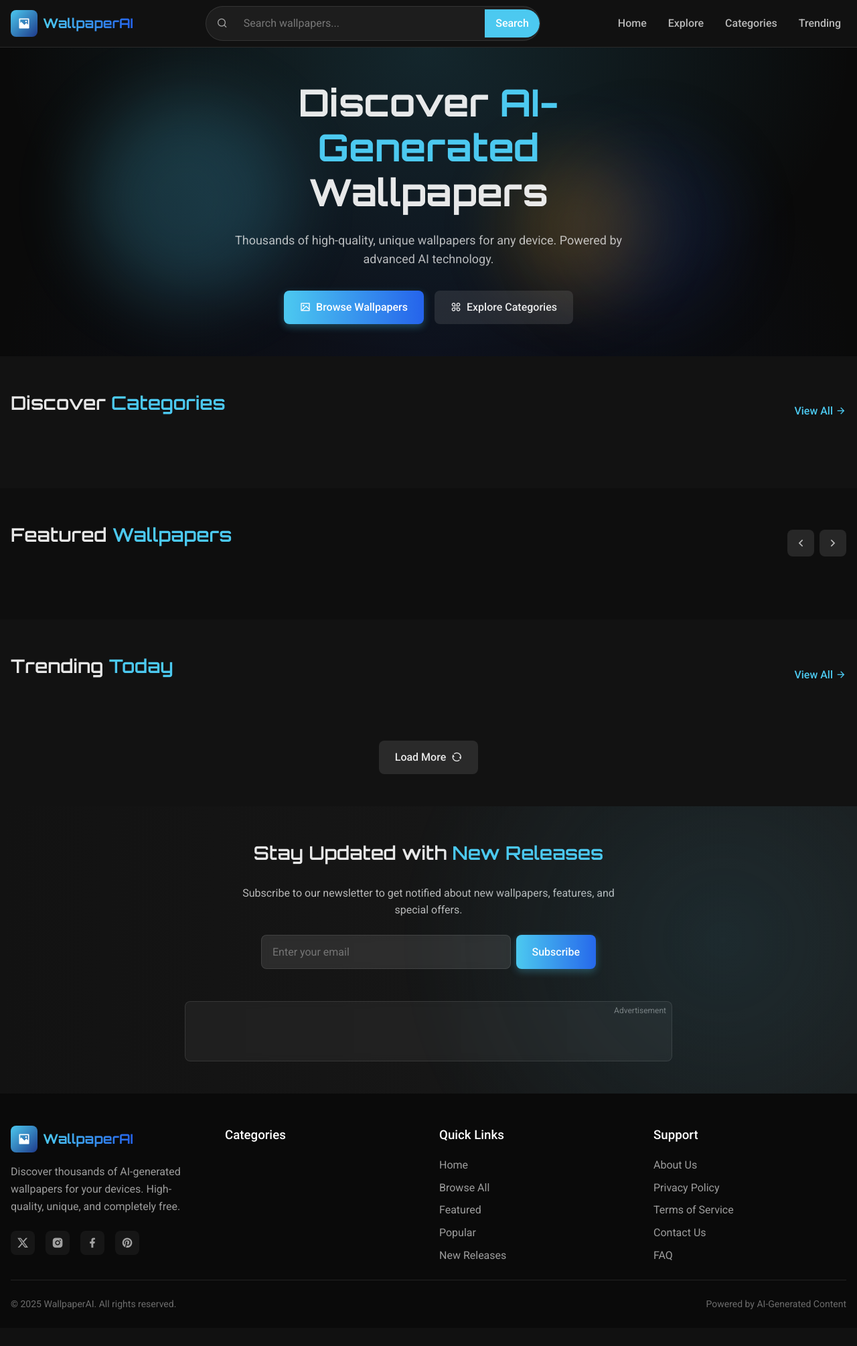
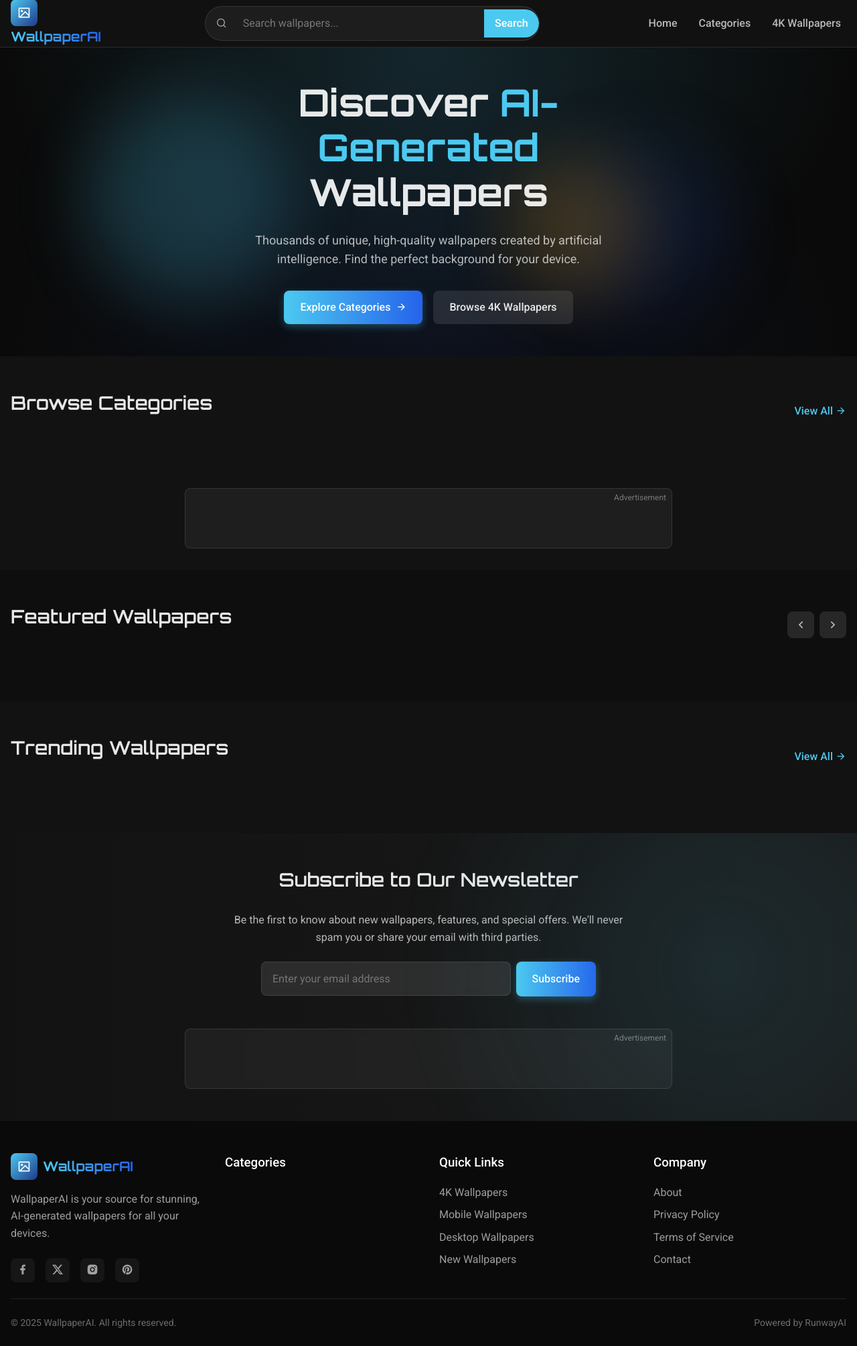
Before and after one commit to Praveen5612/AIWallpaper, a Flask app: page / in a window 1280 px wide. Shown: the whole page at 67% size. Before the commit the page ends 1955 px from the top, so only its background shows below. Run offline with Flask 3, Linux system fonts and the light colour scheme; data that the repository does not hold is empty.

Commit message:
Enhance user experience with improved design and added functionality
Implements visual enhancements, ad integration, database seeding and dynamic year injection.

Replit-Commit-Author: Agent
Replit-Commit-Session-Id: 7d8554e1-70ff-4c1f-94b0-0d5270febd1e
Replit-Commit-Screenshot-Url: https://storage.googleapis.com/screenshot-production-us-central1/827b8487-1bce-4135-a31f-d7c0d7e435a0/f036e225-6b95-4243-94c3-0950221c1de4.jpg

```diff
--- a/app.py
+++ b/app.py
@@ -129,6 +129,11 @@ def serialize_tag(tag):
 def create_tables():
     db.create_all()
 
+# Template context processor
+@app.context_processor
+def inject_year():
+    return {'year': datetime.datetime.now().year, 'adsense_client_id': os.getenv('ADSENSE_CLIENT_ID')}
+
 # Web Routes
 @app.route('/')
 def index():
--- a/templates/base.html
+++ b/templates/base.html
@@ -4,23 +4,29 @@
     <meta charset="UTF-8">
     <meta name="viewport" content="width=device-width, initial-scale=1.0">
     <title>{% block title %}WallpaperAI - AI-Generated Wallpapers{% endblock %}</title>
-    <meta name="description" content="{% block description %}Discover thousands of AI-generated wallpapers. High-quality, unique designs for any device.{% endblock %}">
+    <meta name="description" content="Discover thousands of AI-generated wallpapers. High-quality, unique designs for any device.">
 
     <!-- Favicon -->
+    <link rel="icon" type="image/svg+xml" href="{{ url_for('static', filename='images/favicon.svg') }}">
     <link rel="icon" type="image/png" href="{{ url_for('static', filename='images/favicon.png') }}">
 
-    <!-- Google Fonts -->
+    <!-- Fonts -->
     <link rel="preconnect" href="https://fonts.googleapis.com">
     <link rel="preconnect" href="https://fonts.gstatic.com" crossorigin>
     <link href="https://fonts.googleapis.com/css2?family=Orbitron:wght@400;500;600;700&family=Roboto:wght@300;400;500;700&display=swap" rel="stylesheet">
 
-    <!-- Remix Icons -->
+    <!-- Icons -->
     <link href="https://cdn.jsdelivr.net/npm/remixicon@3.5.0/fonts/remixicon.css" rel="stylesheet">
 
-    <!-- Main CSS -->
+    <!-- Styles -->
     <link rel="stylesheet" href="{{ url_for('static', filename='css/styles.css') }}">
 
-    {% block extra_head %}{% endblock %}
+    <!-- AdSense -->
+    {% if adsense_client_id %}
+    <script async src="https://pagead2.googlesyndication.com/pagead/js/adsbygoogle.js?client={{ adsense_client_id }}" crossorigin="anonymous"></script>
+    {% endif %}
+
+    {% block head_extra %}{% endblock %}
 </head>
 <body>
     <div class="site-wrapper">
@@ -28,18 +34,22 @@
         <header class="site-header">
             <div class="container">
                 <div class="header-wrapper">
-                    <a href="/" class="logo">
-                        <div class="logo-icon">
-                            <i class="ri-image-2-fill"></i>
-                        </div>
-                        <h1 class="logo-text">WallpaperAI</h1>
-                    </a>
+                    <div class="logo">
+                        <a href="/" class="logo-link">
+                            <div class="logo-icon">
+                                <i class="ri-image-line"></i>
+                            </div>
+                            <div class="logo-text">WallpaperAI</div>
+                        </a>
+                    </div>
 
                     <div class="search-bar">
-                        <form action="/search" method="GET" id="search-form">
+                        <form action="/search" method="get" class="search-form">
                             <div class="search-input-wrapper">
-                                <i class="ri-search-line search-icon"></i>
-                                <input type="text" name="q" id="search-input" placeholder="Search wallpapers..." required>
+                                <div class="search-icon">
+                                    <i class="ri-search-line"></i>
+                                </div>
+                                <input type="text" name="q" placeholder="Search wallpapers..." required>
                                 <button type="submit" class="search-button">Search</button>
                             </div>
                         </form>
@@ -48,13 +58,12 @@
                     <nav class="main-nav">
                         <ul class="main-menu">
                             <li><a href="/" class="nav-link">Home</a></li>
-                            <li><a href="/category/all" class="nav-link">Explore</a></li>
-                            <li><a href="#categories" class="nav-link">Categories</a></li>
-                            <li><a href="#trending" class="nav-link">Trending</a></li>
+                            <li><a href="/category/abstract" class="nav-link">Categories</a></li>
+                            <li><a href="/search?q=4k" class="nav-link">4K Wallpapers</a></li>
                         </ul>
                     </nav>
 
-                    <button type="button" class="mobile-menu-toggle" id="mobile-menu-toggle">
+                    <button id="mobile-menu-toggle" class="mobile-menu-toggle">
                         <i class="ri-menu-line"></i>
                     </button>
                 </div>
@@ -62,35 +71,36 @@
         </header>
 
         <!-- Mobile Menu -->
-        <div class="mobile-menu" id="mobile-menu">
+        <div id="mobile-menu" class="mobile-menu">
             <div class="mobile-menu-header">
-                <a href="/" class="logo">
+                <div class="logo">
                     <div class="logo-icon">
-                        <i class="ri-image-2-fill"></i>
+                        <i class="ri-image-line"></i>
                     </div>
-                    <h1 class="logo-text">WallpaperAI</h1>
-                </a>
-                <button type="button" class="mobile-menu-close" id="mobile-menu-close">
+                    <div class="logo-text">WallpaperAI</div>
+                </div>
+                <button id="mobile-menu-close" class="mobile-menu-close">
                     <i class="ri-close-line"></i>
                 </button>
             </div>
+
             <div class="mobile-search">
-                <form action="/search" method="GET">
+                <form action="/search" method="get" class="search-form">
                     <div class="search-input-wrapper">
-                        <i class="ri-search-line search-icon"></i>
+                        <div class="search-icon">
+                            <i class="ri-search-line"></i>
+                        </div>
                         <input type="text" name="q" placeholder="Search wallpapers..." required>
-                        <button type="submit" class="search-button">
-                            <i class="ri-search-line"></i>
-                        </button>
+                        <button type="submit" class="search-button">Search</button>
                     </div>
                 </form>
             </div>
+
             <nav class="mobile-nav">
                 <ul class="mobile-menu-list">
                     <li><a href="/" class="mobile-nav-link">Home</a></li>
-                    <li><a href="/category/all" class="mobile-nav-link">Explore</a></li>
-                    <li><a href="#categories" class="mobile-nav-link">Categories</a></li>
-                    <li><a href="#trending" class="mobile-nav-link">Trending</a></li>
+                    <li><a href="/category/abstract" class="mobile-nav-link">Categories</a></li>
+                    <li><a href="/search?q=4k" class="mobile-nav-link">4K Wallpapers</a></li>
                 </ul>
             </nav>
         </div>
@@ -104,94 +114,71 @@
         <footer class="site-footer">
             <div class="container">
                 <div class="footer-grid">
-                    <div class="footer-col footer-about">
-                        <a href="/" class="logo footer-logo">
-                            <div class="logo-icon">
-                                <i class="ri-image-2-fill"></i>
+                    <div class="footer-about">
+                        <div class="footer-logo">
+                            <div class="logo">
+                                <div class="logo-icon">
+                                    <i class="ri-image-line"></i>
+                                </div>
+                                <div class="logo-text">WallpaperAI</div>
                             </div>
-                            <h2 class="logo-text">WallpaperAI</h2>
-                        </a>
+                        </div>
                         <p class="footer-description">
-                            Discover thousands of AI-generated wallpapers for your devices. High-quality, unique, and completely free.
+                            WallpaperAI is your source for stunning, AI-generated wallpapers for all your devices.
                         </p>
                         <div class="social-links">
+                            <a href="#" class="social-link"><i class="ri-facebook-fill"></i></a>
                             <a href="#" class="social-link"><i class="ri-twitter-x-fill"></i></a>
                             <a href="#" class="social-link"><i class="ri-instagram-fill"></i></a>
-                            <a href="#" class="social-link"><i class="ri-facebook-fill"></i></a>
                             <a href="#" class="social-link"><i class="ri-pinterest-fill"></i></a>
                         </div>
                     </div>
 
-                    <div class="footer-col">
+                    <div class="footer-section">
                         <h3 class="footer-heading">Categories</h3>
                         <ul class="footer-menu" id="footer-categories">
                             <li><a href="/category/abstract" class="footer-link">Abstract</a></li>
                             <li><a href="/category/nature" class="footer-link">Nature</a></li>
                             <li><a href="/category/space" class="footer-link">Space</a></li>
-                            <li><a href="/category/cyberpunk" class="footer-link">Cyberpunk</a></li>
-                            <li><a href="/category/minimal" class="footer-link">Minimal</a></li>
-                            <li><a href="/category/sci-fi" class="footer-link">Sci-Fi</a></li>
+                            <li><a href="/category/futuristic" class="footer-link">Futuristic</a></li>
                         </ul>
                     </div>
 
-                    <div class="footer-col">
+                    <div class="footer-section">
                         <h3 class="footer-heading">Quick Links</h3>
                         <ul class="footer-menu">
-                            <li><a href="/" class="footer-link">Home</a></li>
-                            <li><a href="/category/all" class="footer-link">Browse All</a></li>
-                            <li><a href="#featured" class="footer-link">Featured</a></li>
-                            <li><a href="#trending" class="footer-link">Popular</a></li>
-                            <li><a href="#latest" class="footer-link">New Releases</a></li>
+                            <li><a href="/search?q=4k" class="footer-link">4K Wallpapers</a></li>
+                            <li><a href="/search?q=mobile" class="footer-link">Mobile Wallpapers</a></li>
+                            <li><a href="/search?q=desktop" class="footer-link">Desktop Wallpapers</a></li>
+                            <li><a href="/search?q=new" class="footer-link">New Wallpapers</a></li>
                         </ul>
                     </div>
 
-                    <div class="footer-col">
-                        <h3 class="footer-heading">Support</h3>
+                    <div class="footer-section">
+                        <h3 class="footer-heading">Company</h3>
                         <ul class="footer-menu">
-                            <li><a href="/about" class="footer-link">About Us</a></li>
-                            <li><a href="/privacy" class="footer-link">Privacy Policy</a></li>
-                            <li><a href="/terms" class="footer-link">Terms of Service</a></li>
-                            <li><a href="/contact" class="footer-link">Contact Us</a></li>
-                            <li><a href="/faq" class="footer-link">FAQ</a></li>
+                            <li><a href="#" class="footer-link">About</a></li>
+                            <li><a href="#" class="footer-link">Privacy Policy</a></li>
+                            <li><a href="#" class="footer-link">Terms of Service</a></li>
+                            <li><a href="#" class="footer-link">Contact</a></li>
                         </ul>
                     </div>
                 </div>
 
                 <div class="footer-bottom">
-                    <p class="copyright">
-                        &copy; <span id="current-year"></span> WallpaperAI. All rights reserved.
-                    </p>
-                    <p class="powered-by">
-                        Powered by AI-Generated Content
-                    </p>
+                    <div class="copyright">
+                        &copy; {{ year }} WallpaperAI. All rights reserved.
+                    </div>
+                    <div class="powered-by">
+                        Powered by RunwayAI
+                    </div>
                 </div>
             </div>
         </footer>
-
-        <!-- Wallpaper Detail Modal -->
-        <div id="wallpaper-modal" class="modal">
-            <div class="modal-overlay"></div>
-            <div class="modal-container">
-                <div class="modal-header">
-                    <button type="button" class="modal-close" id="modal-close">
-                        <i class="ri-close-line"></i>
-                    </button>
-                </div>
-                <div class="modal-content" id="modal-content">
-                    <!-- Modal content will be inserted here by JavaScript -->
-                </div>
-            </div>
-        </div>
     </div>
 
-    <!-- Main JavaScript -->
+    <!-- JavaScript -->
     <script src="{{ url_for('static', filename='js/main.js') }}"></script>
-
-    <!-- Set current year in footer copyright -->
-    <script>
-        document.getElementById('current-year').textContent = new Date().getFullYear();
-    </script>
-
     {% block extra_scripts %}{% endblock %}
 </body>
 </html>
--- a/templates/index.html
+++ b/templates/index.html
@@ -3,27 +3,25 @@
 {% block title %}WallpaperAI - AI-Generated Wallpapers{% endblock %}
 
 {% block content %}
-<!-- Hero Section -->
 <section class="hero-section">
     <div class="container">
         <div class="hero-content">
-            <h1 class="hero-title">
-                Discover <span class="accent-text">AI-Generated</span> Wallpapers
-            </h1>
+            <h1 class="hero-title">Discover <span class="accent-text">AI-Generated</span> Wallpapers</h1>
             <p class="hero-description">
-                Thousands of high-quality, unique wallpapers for any device.
-                Powered by advanced AI technology.
+                Thousands of unique, high-quality wallpapers created by artificial intelligence.
+                Find the perfect background for your device.
             </p>
             <div class="hero-actions">
-                <a href="/category/all" class="btn btn-primary">
-                    <i class="ri-image-line"></i> Browse Wallpapers
+                <a href="/category/abstract" class="btn btn-primary">
+                    Explore Categories <i class="ri-arrow-right-line"></i>
                 </a>
-                <a href="#categories" class="btn btn-secondary">
-                    <i class="ri-apps-line"></i> Explore Categories
+                <a href="/search?q=4k" class="btn btn-secondary">
+                    Browse 4K Wallpapers
                 </a>
             </div>
         </div>
     </div>
+
     <div class="hero-gradient"></div>
     <div class="hero-shapes">
         <div class="shape shape-1"></div>
@@ -32,14 +30,11 @@
     </div>
 </section>
 
-<!-- Categories Section -->
-<section class="categories-section" id="categories">
+<section class="categories-section">
     <div class="container">
         <div class="section-header">
-            <h2 class="section-title">
-                Discover <span class="accent-text">Categories</span>
-            </h2>
-            <a href="/category/all" class="section-link">
+            <h2 class="section-title">Browse Categories</h2>
+            <a href="/category/abstract" class="section-link">
                 View All <i class="ri-arrow-right-line"></i>
             </a>
         </div>
@@ -56,18 +51,26 @@
     </div>
 </section>
 
-<!-- Featured Wallpapers Section -->
-<section class="featured-section" id="featured">
+<section class="ad-section">
+    <div class="container">
+        <div class="ad-banner">
+            <div class="ad-container">
+                <span class="ad-label">Advertisement</span>
+                <!-- Ad content -->
+            </div>
+        </div>
+    </div>
+</section>
+
+<section class="featured-section">
     <div class="container">
         <div class="section-header">
-            <h2 class="section-title">
-                Featured <span class="accent-text">Wallpapers</span>
-            </h2>
+            <h2 class="section-title">Featured Wallpapers</h2>
             <div class="slider-controls">
-                <button class="slider-control prev-slide" id="featured-prev">
+                <button id="featured-prev" class="slider-control">
                     <i class="ri-arrow-left-s-line"></i>
                 </button>
-                <button class="slider-control next-slide" id="featured-next">
+                <button id="featured-next" class="slider-control">
                     <i class="ri-arrow-right-s-line"></i>
                 </button>
             </div>
@@ -75,22 +78,35 @@
 
         <div class="featured-grid" id="featured-wallpapers">
             <!-- Featured wallpapers will be loaded dynamically -->
-            <div class="wallpaper-card-skeleton"></div>
-            <div class="wallpaper-card-skeleton"></div>
-            <div class="wallpaper-card-skeleton"></div>
-            <div class="wallpaper-card-skeleton"></div>
+            <div class="wallpaper-card-skeleton">
+                <div class="wallpaper-image-skeleton"></div>
+                <div class="wallpaper-title-skeleton"></div>
+                <div class="wallpaper-meta-skeleton"></div>
+            </div>
+            <div class="wallpaper-card-skeleton">
+                <div class="wallpaper-image-skeleton"></div>
+                <div class="wallpaper-title-skeleton"></div>
+                <div class="wallpaper-meta-skeleton"></div>
+            </div>
+            <div class="wallpaper-card-skeleton">
+                <div class="wallpaper-image-skeleton"></div>
+                <div class="wallpaper-title-skeleton"></div>
+                <div class="wallpaper-meta-skeleton"></div>
+            </div>
+            <div class="wallpaper-card-skeleton">
+                <div class="wallpaper-image-skeleton"></div>
+                <div class="wallpaper-title-skeleton"></div>
+                <div class="wallpaper-meta-skeleton"></div>
+            </div>
         </div>
     </div>
 </section>
 
-<!-- Trending Wallpapers Section -->
-<section class="trending-section" id="trending">
+<section class="trending-section">
     <div class="container">
         <div class="section-header">
-            <h2 class="section-title">
-                Trending <span class="accent-text">Today</span>
-            </h2>
-            <a href="/category/all" class="section-link">
+            <h2 class="section-title">Trending Wallpapers</h2>
+            <a href="/search?q=popular" class="section-link">
                 View All <i class="ri-arrow-right-line"></i>
             </a>
         </div>
@@ -104,33 +120,27 @@
             <div class="masonry-item-skeleton"></div>
             <div class="masonry-item-skeleton"></div>
         </div>
-
-        <div class="load-more-container">
-            <button class="btn btn-secondary" id="load-more-btn">
-                Load More <i class="ri-refresh-line"></i>
-            </button>
-        </div>
     </div>
 </section>
 
-<!-- Newsletter Section -->
 <section class="newsletter-section">
     <div class="container">
         <div class="newsletter-content">
-            <h2 class="section-title">
-                Stay Updated with <span class="accent-text">New Releases</span>
-            </h2>
+            <h2 class="section-title">Subscribe to Our Newsletter</h2>
             <p class="newsletter-description">
-                Subscribe to our newsletter to get notified about new wallpapers, features, and special offers.
+                Be the first to know about new wallpapers, features, and special offers.
+                We'll never spam you or share your email with third parties.
             </p>
 
-            <form class="newsletter-form" id="newsletter-form">
+            <div class="newsletter-form">
                 <div class="form-group">
-                    <input type="email" id="newsletter-email" placeholder="Enter your email" required>
-                    <button type="submit" class="btn btn-primary" id="subscribe-btn">Subscribe</button>
+                    <input type="email" id="newsletter-email" placeholder="Enter your email address" required>
+                    <button type="button" id="subscribe-btn" class="btn btn-primary" onclick="subscribeToNewsletter()">
+                        Subscribe
+                    </button>
                 </div>
-                <div class="form-message" id="newsletter-message"></div>
-            </form>
+                <div id="newsletter-message" class="form-message"></div>
+            </div>
         </div>
 
         <div class="ad-banner">
@@ -140,13 +150,28 @@
             </div>
         </div>
     </div>
+
     <div class="newsletter-bg-shape"></div>
 </section>
+
+<!-- Wallpaper Modal -->
+<div id="wallpaper-modal" class="modal">
+    <div class="modal-overlay"></div>
+    <div class="modal-container">
+        <div class="modal-header">
+            <button id="modal-close" class="modal-close">
+                <i class="ri-close-line"></i>
+            </button>
+        </div>
+        <div class="modal-content" id="modal-content">
+            <!-- Modal content will be loaded dynamically -->
+        </div>
+    </div>
+</div>
 {% endblock %}
 
 {% block extra_scripts %}
 <script>
-    // Home page specific scripts
     document.addEventListener('DOMContentLoaded', function() {
         // Load categories
         fetchCategories();
@@ -156,13 +181,6 @@
 
         // Load trending wallpapers
         fetchTrendingWallpapers();
-
-        // Newsletter form submission
-        const newsletterForm = document.getElementById('newsletter-form');
-        newsletterForm.addEventListener('submit', function(e) {
-            e.preventDefault();
-            subscribeToNewsletter();
-        });
     });
 </script>
 {% endblock %}
```
Also changed, not shown: seed_db.py (added, +297 -0 lines), static/images/placeholder.svg (added), 1 other file.
